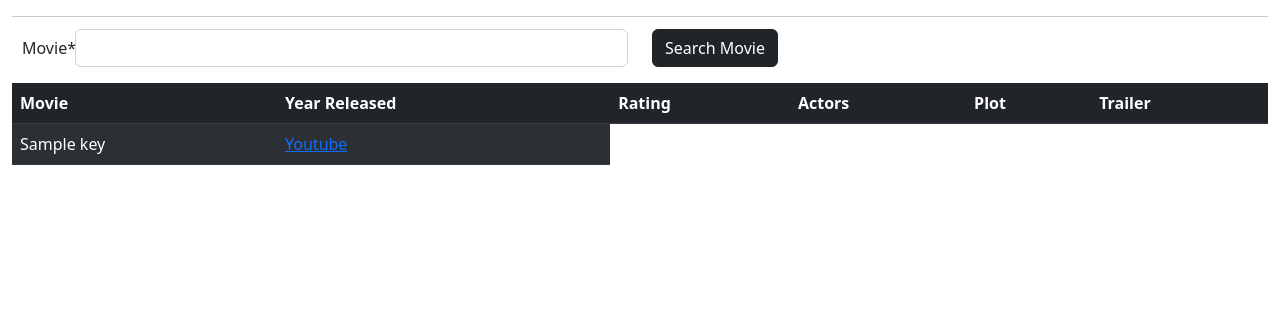
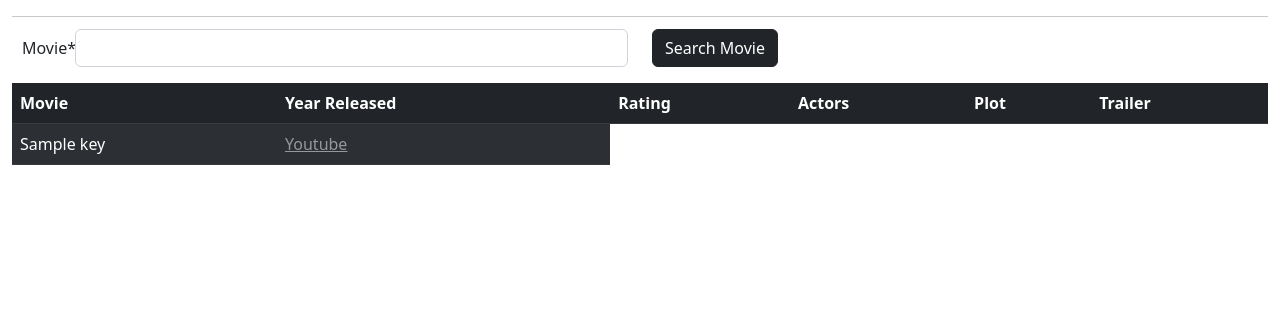
Before and after one commit to nexxyb/Movies_recommender, a Django app: template recom/recommender/templates/recommender/index.html in a window 1280 px wide. Shown: the part 80-408 px from the top of the page. Run offline with Django 4.2, Linux system fonts and the light colour scheme; tables that the repository leaves empty hold one stand-in row (values such as "Sample post"); the template is opened without the code that fills it: values that come from a table or form of the project are taken from there, most other values are stand-ins (such as "Sample title", 1, 10 or a date in 2020); some libraries are stand-ins or nearby versions.

Commit message:
Update index.html

```diff
--- a/recom/recommender/templates/recommender/index.html
+++ b/recom/recommender/templates/recommender/index.html
@@ -34,7 +34,7 @@
             </form>
 
             <div id="search_result">
-                <table class="table col-auto table-dark table-striped">
+                <table class="table col-auto table-dark table-striped tabele-hover ">
                     <thead>
                         <tr>
                             <th>Movie</th>
@@ -52,7 +52,7 @@
                                     <td>{{ key }}</td>
                                         {% for v in value %}
                                             {% if forloop.last %}
-                                                <td class="link-dark"><a href="{{ v }}" target="_blank">Youtube</a></td>
+                                                <td ><a class="text-white-50" href="{{ v }}" target="_blank">Youtube</a></td>
                                             {% else %}
                                                 <td>{{ v }}</td>
                                             {% endif %}
```
